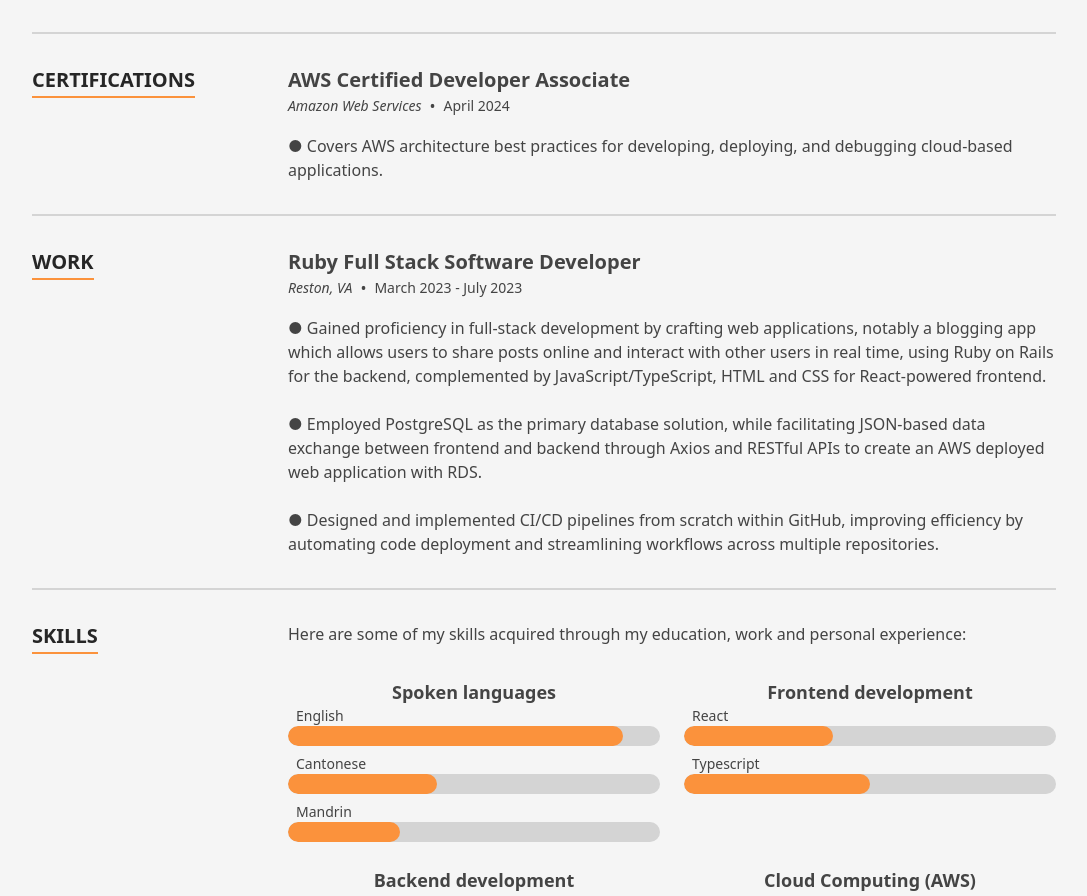
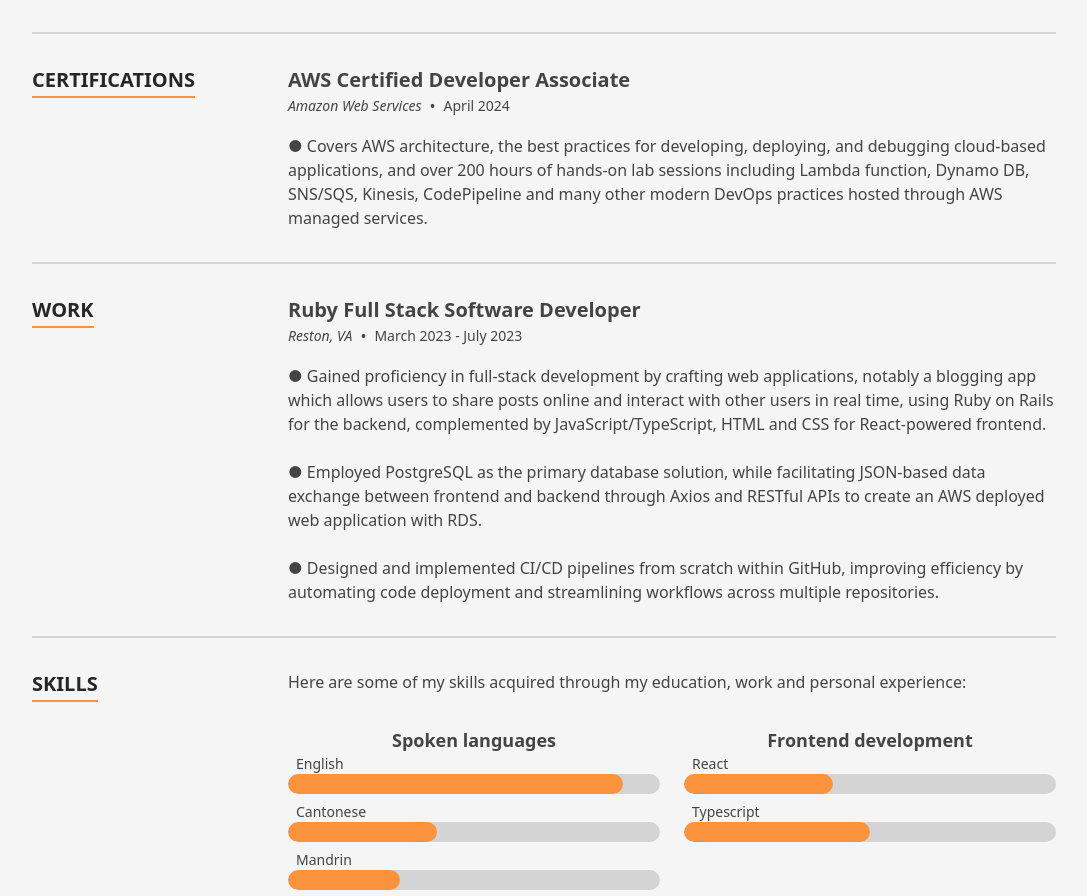
Before and after one commit to NeverLucky2/MalachiResumeWebsite, a Next.js app: page / in a window 1280 px wide. Shown: the part 1620-2516 px from the top of the page, without its empty margins (96-1183 px from the left). Built offline with nearby package versions, Linux system fonts and the light colour scheme.

Commit message:
changed aws cert description

```diff
--- a/src/data/data.tsx
+++ b/src/data/data.tsx
@@ -128,7 +128,9 @@ export const certifications: TimelineItem[] = [
     date: 'April 2024',
     location: 'Amazon Web Services',
     title: 'AWS Certified Developer Associate',
-    content: <p>● Covers AWS architecture best practices for developing, deploying, and debugging cloud-based applications. </p>,
+    content: <p>● Covers AWS architecture, the best practices for developing, deploying, and debugging cloud-based applications,
+      and over 200 hours of hands-on lab sessions including Lambda function, Dynamo DB, SNS/SQS, Kinesis, CodePipeline and many
+      other modern DevOps practices hosted through AWS managed services.</p>,
   },
 ];
 
@@ -146,7 +148,6 @@ export const experience: TimelineItem[] = [
         frontend and backend through Axios and RESTful APIs to create an AWS deployed web application with RDS. <br></br><br></br>
         ● Designed and implemented CI/CD pipelines from scratch within GitHub, improving efficiency by automating code
         deployment and streamlining workflows across multiple repositories.
-
       </p>
     ),
   },
```
